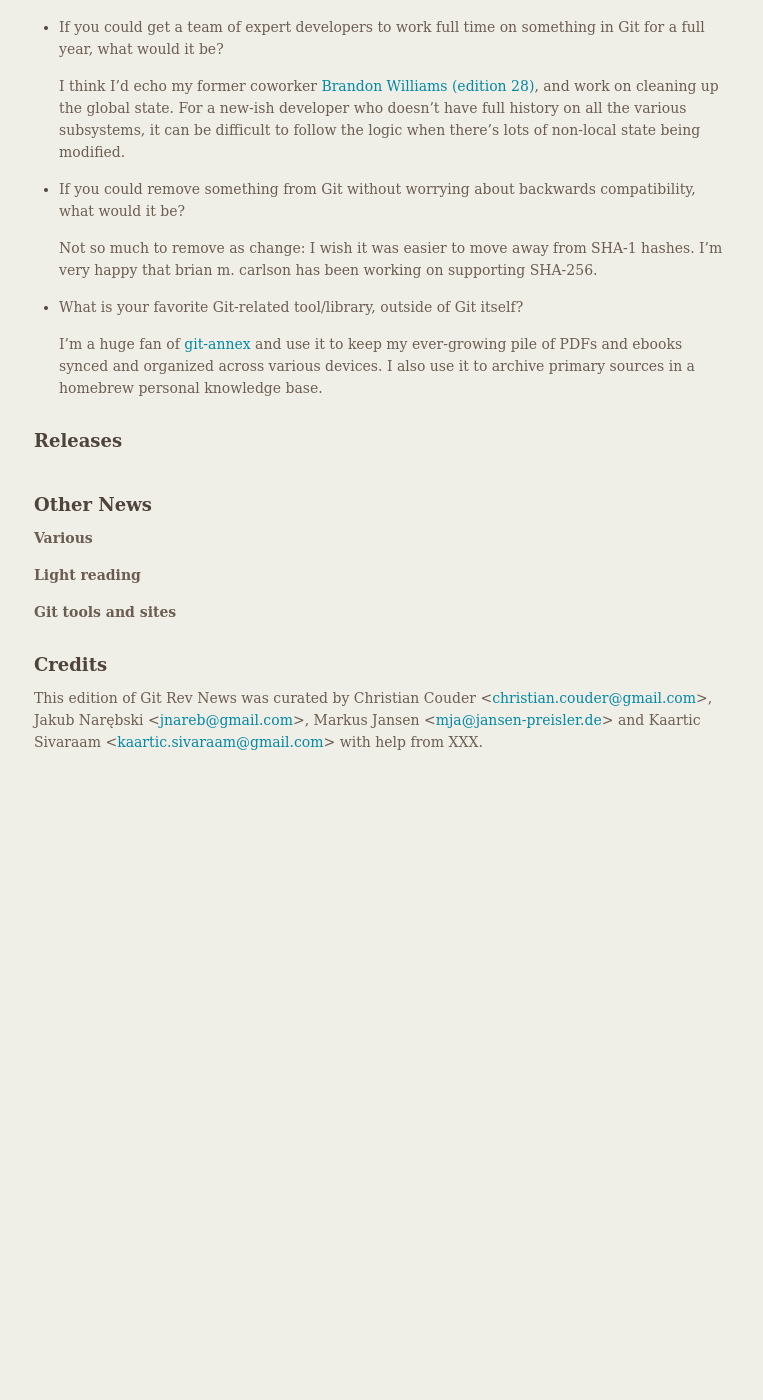
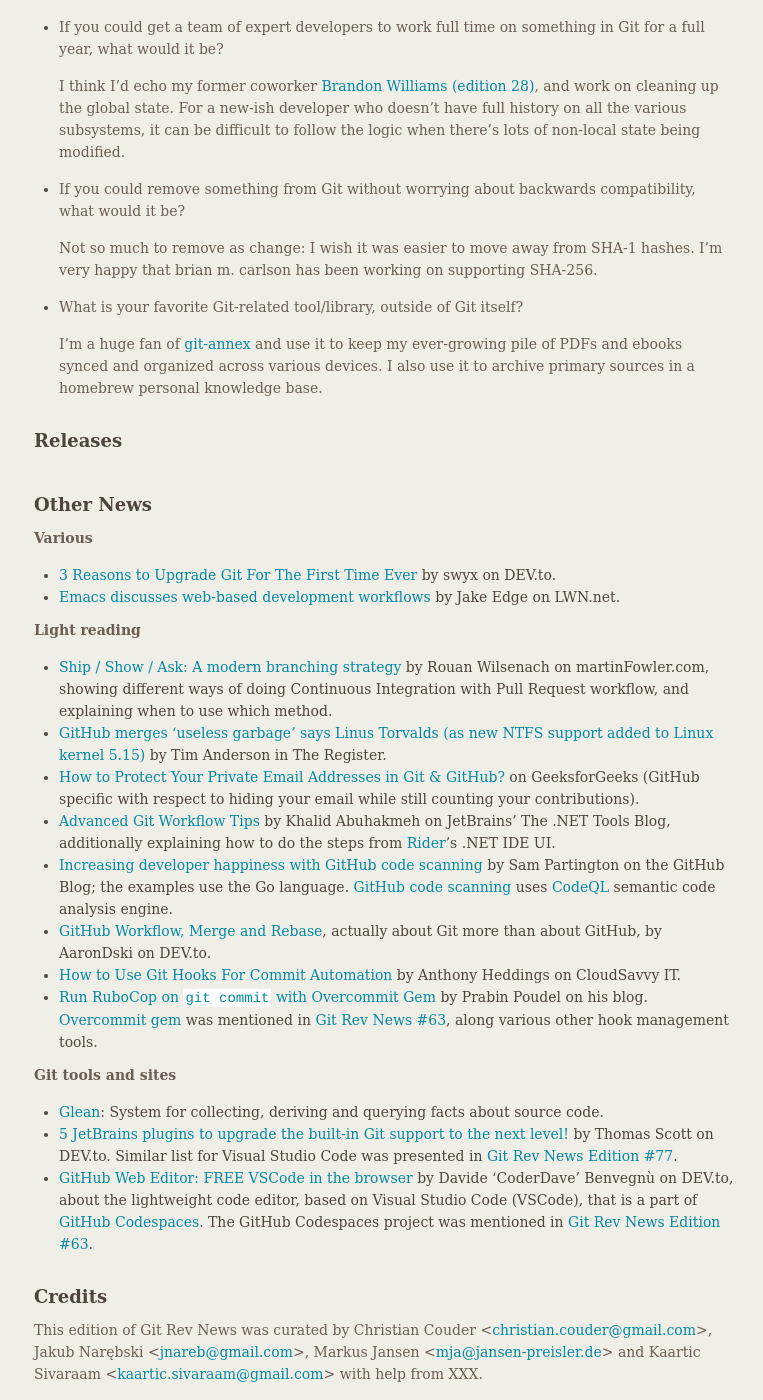
Before and after one commit to git/git.github.io, a Jekyll site: the page built from rev_news/drafts/edition-79.md, in a window 1280 px wide and 1400 px high, scrolled down 742 px. Shown: the whole window, without its empty margins (375-1138 px from the left). Built offline with Jekyll 4.4.1, drawn with Linux system fonts in a browser that asks for light colours; before the commit the page ends 1510 px from its top, so only the background shows below that.

Commit message:
rn-79: Add links to various news, articles and tools

```diff
--- a/rev_news/drafts/edition-79.md
+++ b/rev_news/drafts/edition-79.md
@@ -86,12 +86,48 @@
 ## Other News
 
 __Various__
+* [3 Reasons to Upgrade Git For The First Time Ever](https://dev.to/swyx/3-reasons-to-upgrade-git-2bj3)
+  by swyx on DEV.to.
+* [Emacs discusses web-based development workflows](https://lwn.net/Articles/867956/)
+  by Jake Edge on LWN.net.
 
 
 __Light reading__
+* [Ship / Show / Ask: A modern branching strategy](https://martinfowler.com/articles/ship-show-ask.html)
+  by Rouan Wilsenach on martinFowler.com, showing different ways of doing
+  Continuous Integration with Pull Request workflow, and explaining when
+  to use which method.
+* [GitHub merges 'useless garbage' says Linus Torvalds (as new NTFS support added to Linux kernel 5.15)](https://www.theregister.com/2021/09/06/github_merges_useless_garbage_says/)
+  by Tim Anderson in The Register.
+* [How to Protect Your Private Email Addresses in Git & GitHub?](https://www.geeksforgeeks.org/how-to-protect-your-private-email-addresses-in-git-github/)
+  on GeeksforGeeks (GitHub specific with respect to hiding your email while
+  still counting your contributions).
+* [Advanced Git Workflow Tips](https://blog.jetbrains.com/dotnet/2021/09/13/advanced-git-workflow-tips/)
+  by Khalid Abuhakmeh on JetBrains' The .NET Tools Blog, additionally explaining
+  how to do the steps from [Rider](https://www.jetbrains.com/rider/)’s .NET IDE UI.
+* [Increasing developer happiness with GitHub code scanning](https://github.blog/2021-09-07-increasing-developer-happiness-github-code-scanning/)
+  by Sam Partington on the GitHub Blog; the examples use the Go language.
+  [GitHub code scanning](https://github.blog/2021-09-07-increasing-developer-happiness-github-code-scanning/)
+  uses [CodeQL](https://securitylab.github.com/tools/codeql/) semantic code analysis engine.
+* [GitHub Workflow, Merge and Rebase](https://dev.to/aarondski/github-workflow-merge-and-rebase-1cig),
+  actually about Git more than about GitHub, by AaronDski on DEV.to.
+* [How to Use Git Hooks For Commit Automation](https://www.cloudsavvyit.com/14036/how-to-use-git-hooks-for-commit-automation/)
+  by Anthony Heddings on CloudSavvy IT.
+* [Run RuboCop on `git commit` with Overcommit Gem](https://prabinpoudel.com.np/articles/run-rubocop-on-git-commit-with-overcommit-gem/)
+  by Prabin Poudel on his blog.  [Overcommit gem](https://github.com/sds/overcommit)
+  was mentioned in [Git Rev News #63](https://git.github.io/rev_news/2020/05/28/edition-63/),
+  along various other hook management tools.
 
 
 __Git tools and sites__
+* [Glean](https://glean.software/): System for collecting, deriving and querying facts about source code.
+* [5 JetBrains plugins to upgrade the built-in Git support to the next level!](https://dev.to/anotherdevuser/5-jetbrains-plugins-to-upgrade-the-builtin-git-support-to-the-next-level-3ojf)
+  by Thomas Scott on DEV.to.  Similar list for Visual Studio Code was
+  presented in [Git Rev News Edition #77](https://git.github.io/rev_news/2021/07/31/edition-77/).
+* [GitHub Web Editor: FREE VSCode in the browser](https://dev.to/github/vscode-in-the-browser-for-free-github-web-editor-k4h)
+  by Davide 'CoderDave' Benvegnù on DEV.to, about the lightweight code editor,
+  based on Visual Studio Code (VSCode), that is a part of [GitHub Codespaces](https://dev.to/github/github-codespaces-ga-any-good-reviewed-and-tested-3e62).
+  The GitHub Codespaces project was mentioned in [Git Rev News Edition #63](https://git.github.io/rev_news/2020/05/28/edition-63/).
 
 
 ## Credits
```
